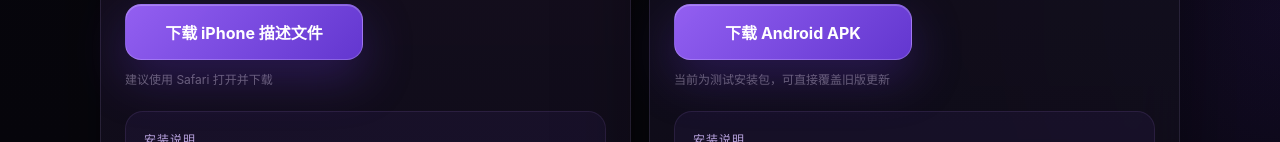
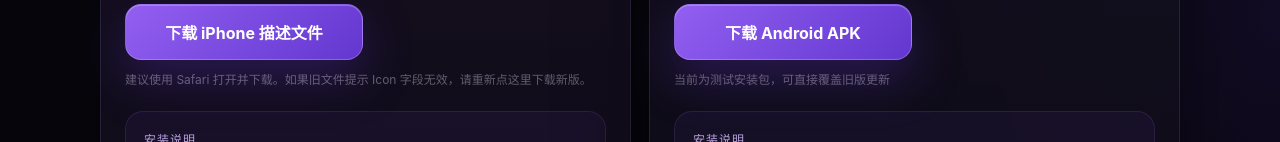
Before and after one commit to dengkaibao0526-design/ai-room, a Next.js app: page /install in a window 1280 px wide. Shown: the part 658-800 px from the top of the page. Built offline with nearby package versions, Linux system fonts and the light colour scheme.

Commit message:
fix: bust iOS profile download cache

```diff
--- a/app/install/page.js
+++ b/app/install/page.js
@@ -9,9 +9,9 @@ const platforms = [
     badge: " iPhone",
     title: "放到 iPhone 主屏幕",
     lead: "下载小KB描述文件，安装后桌面会出现小KB。打开的仍然是 xiaokb.xyz，网站更新后也会同步更新。",
-    href: "/install/profile",
+    href: "/install/profile?v=2",
     action: "下载 iPhone 描述文件",
-    hint: "建议使用 Safari 打开并下载",
+    hint: "建议使用 Safari 打开并下载。如果旧文件提示 Icon 字段无效，请重新点这里下载新版。",
     steps: [
       ["01", "下载描述文件", "点下载按钮，Safari 会下载“小KB”描述文件。"],
       ["02", "打开系统设置", "进入“设置 → 通用 → VPN 与设备管理”，找到“小KB”。"],
```
